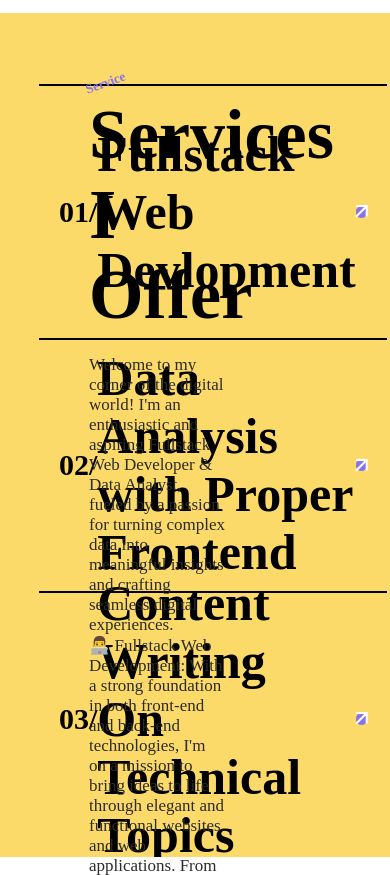
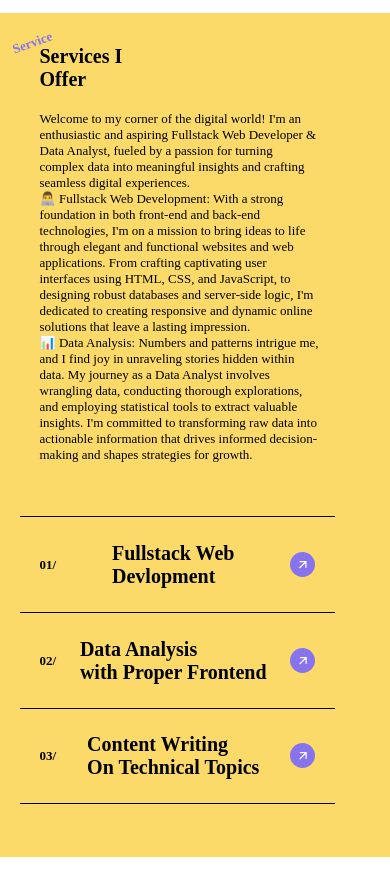
Before and after one commit to Jishnu24/Portfolio, a plain HTML site: page index.html in a window 390 px wide. Shown: the part 1652-2527 px from the top of the page. Drawn offline with nearby package versions, Linux system fonts and the light colour scheme.

Commit message:
latest commit

```diff
--- a/index.html
+++ b/index.html
@@ -127,26 +127,22 @@
         </div>
 
         <div id="page1">
-            <!-- <img src="./stamp.png" alt=""> -->
             <div id="right">
-                <div id="text1">
-                    <h5>Service</h5>
-                    <h1>Services I <br>Offer</h1>
-                    <h4>Welcome to my corner of the digital world! I'm an enthusiastic and aspiring Fullstack Web
-                        Developer & Data Analyst, fueled by a passion for turning complex data into meaningful insights
-                        and crafting seamless digital experiences.
-                        <br>👨‍💻 Fullstack Web Development: With a strong foundation in both front-end and back-end
-                        technologies, I'm on a mission to bring ideas to life through elegant and functional websites
-                        and web applications. From crafting captivating user interfaces using HTML, CSS, and JavaScript,
-                        to designing robust databases and server-side logic, I'm dedicated to creating responsive and
-                        dynamic online solutions that leave a lasting impression.
-                        <br>📊 Data Analysis: Numbers and patterns intrigue me, and I find joy in unraveling stories
-                        hidden within data. My journey as a Data Analyst involves wrangling data, conducting thorough
-                        explorations, and employing statistical tools to extract valuable insights. I'm committed to
-                        transforming raw data into actionable information that drives informed decision-making and
-                        shapes strategies for growth.
-                    </h4>
-                </div>
+                <h5>Service</h5>
+                <h1>Services I <br>Offer</h1>
+                <h4>Welcome to my corner of the digital world! I'm an enthusiastic and aspiring Fullstack Web Developer
+                    & Data Analyst, fueled by a passion for turning complex data into meaningful insights and crafting
+                    seamless digital experiences.
+                    <br>👨‍💻 Fullstack Web Development: With a strong foundation in both front-end and back-end
+                    technologies, I'm on a mission to bring ideas to life through elegant and functional websites and
+                    web applications. From crafting captivating user interfaces using HTML, CSS, and JavaScript, to
+                    designing robust databases and server-side logic, I'm dedicated to creating responsive and dynamic
+                    online solutions that leave a lasting impression.
+                    <br>📊 Data Analysis: Numbers and patterns intrigue me, and I find joy in unraveling stories hidden
+                    within data. My journey as a Data Analyst involves wrangling data, conducting thorough explorations,
+                    and employing statistical tools to extract valuable insights. I'm committed to transforming raw data
+                    into actionable information that drives informed decision-making and shapes strategies for growth.
+                </h4>
             </div>
             <div id="left">
                 <div class="box">
@@ -159,7 +155,7 @@
                     <h1>Data Analysis<br>with Proper Frontend</h1>
                     <div class="circle"><i class="ri-arrow-right-up-line"></i></div>
                 </div>
-                <div class="box">
+                <div class="box box2">
                     <h4>03/</h4>
                     <h1>Content Writing<br> On Technical Topics</h1>
                     <div class="circle"><i class="ri-arrow-right-up-line"></i></div>
--- a/style.css
+++ b/style.css
@@ -90,7 +90,6 @@ body {
     gap: 50px;
     width: 100%;
     position: absolute;
-
 }
 
 .imageabout {
@@ -175,24 +174,28 @@ body {
 }
 
 /* end of page 1 and start of page 2 */
-/* my page 2 code */
+
+
+/* service page start */
+
 #page1{
-    /* position: relative; */
     display: flex;
-    justify-content: space-between;
     height: 100vh;
     width: 100vw;
+    padding: 3vw 5vw;
     background-color: #FCDA69;
-    /* justify-content: space-evenly; */
-    /* flex-wrap: nowrap ; */
-
-    padding: 3vw 10vw;
-    flex-wrap: wrap;
+    justify-content: space-between;
   }
 
+  #right{
+    width: 50%;
+    padding: 10px 20px ;
+  }
 
+  #left{
+    width: 50%;
 
-/* my page 2 code end */
+  }
 
   #left>.box {
     display: flex;
@@ -202,6 +205,10 @@ body {
     height: 33.3%;
     width: 100%;
     border-top: 2px solid #000;
+
+  }
+  .box2{
+    border-bottom: 2px solid #000;
   }
 
   #left>.box>h4 {
@@ -227,40 +234,179 @@ body {
     font-size: 25px;
   }
 
-#text1 {
-    margin: 50px 50px;
-    height: 30%;
-    width: 50%;
-    position: absolute;
-    z-index: 9;
-}
-
-#text1>h1 {
-    font-size: 70px;
+  #right>h1 {
+    font-size: 6vw;
     margin-top: 20px;
   }
 
-#text1>h4 {
+  #right>h4 {
     font-size: 17px;
     color: #2b2b2b;
     font-weight: 500;
-    width: 70%;
+    width: 90%;
     margin-top: 20px;
   }
 
-#text1>h5 {
+  #right>h5 {
     color: #8873EF;
     transform: rotate(-20deg);
     position: absolute;
-    left: -2%;
+    left: 3%;
   }
 
-#page1>img {
-    position: absolute;
-    bottom: 5%;
-    left: 5%;
-    width: 10%;
+
+  @media screen and (max-width : 900px) {
+    #page1{
+      display: flex;
+      height: 100vh;
+      width: 100vw;
+      padding: 3vw 5vw;
+      background-color: #FCDA69;
+      justify-content: space-between;
+      flex-wrap: wrap;
     }
+
+    #right{
+      width: 100%;
+      height: 50%;
+      padding: 10px 20px ;
+    }
+
+    #left{
+      width: 100%;
+      height:40%;
+      padding-top: 40px;
+    }
+
+    #right>h1 {
+      font-size: 35px;
+      margin-top: 10px;
+    }
+
+    #right>h4 {
+      font-size: 16px;
+      color: #000000;
+      font-weight: 500;
+      width: 100%;
+      margin-top: 15px;
+    }
+
+    #left>.box {
+      display: flex;
+      align-items: center;
+      justify-content: space-between;
+      padding: 40px 10px;
+      height: 33.3%;
+      width: 90%;
+      border-top: 1px solid #000;
+
+    }
+    .box2{
+      border-bottom: 1px solid #000;
+    }
+
+    #left>.box>h4 {
+      font-size: 13px;
+    }
+
+    #left>.box>h1 {
+      font-size: 20px;
+    }
+
+    .circle {
+      display: flex;
+      align-items: center;
+      justify-content: center;
+      height: 25px;
+      width: 25px;
+      background-color: #8873EF;
+      border-radius: 50%;
+    }
+
+    .circle>i {
+      color: #fff;
+      font-size: 15px;
+    }
+  }
+
+  @media screen and (max-width : 600px){
+    #page1{
+      display: flex;
+      height: 100vh;
+      width: 100vw;
+      padding: 3vw 5vw;
+      background-color: #FCDA69;
+      justify-content: space-between;
+      flex-wrap: wrap;
+    }
+
+    #right{
+      width: 100%;
+      height: 50%;
+      padding: 10px 20px ;
+    }
+
+    #left{
+      width: 100%;
+      height:40%
+    }
+
+    #right>h1 {
+      font-size: 20px;
+      margin-top: 10px;
+    }
+
+    #right>h4 {
+      font-size: 13px;
+      color: #000000;
+      font-weight: 500;
+      width: 90%;
+      margin-top: 20px;
+    }
+
+    #left>.box {
+      display: flex;
+      align-items: center;
+      justify-content: space-between;
+      padding: 0px 20px;
+      height: 33.3%;
+      width: 90%;
+      border-top: 1px solid #000;
+
+    }
+    .box2{
+      border-bottom: 1px solid #000;
+    }
+
+    #left>.box>h4 {
+      font-size: 13px;
+    }
+
+    #left>.box>h1 {
+      font-size: 20px;
+    }
+
+    .circle {
+      display: flex;
+      align-items: center;
+      justify-content: center;
+      height: 25px;
+      width: 25px;
+      background-color: #8873EF;
+      border-radius: 50%;
+    }
+
+    .circle>i {
+      color: #fff;
+      font-size: 15px;
+    }
+
+  }
+
+
+
+/* service page end */
+
 
 #page2 {
     position: relative;
```
Lines whose indentation alone changed are shown as unchanged.
